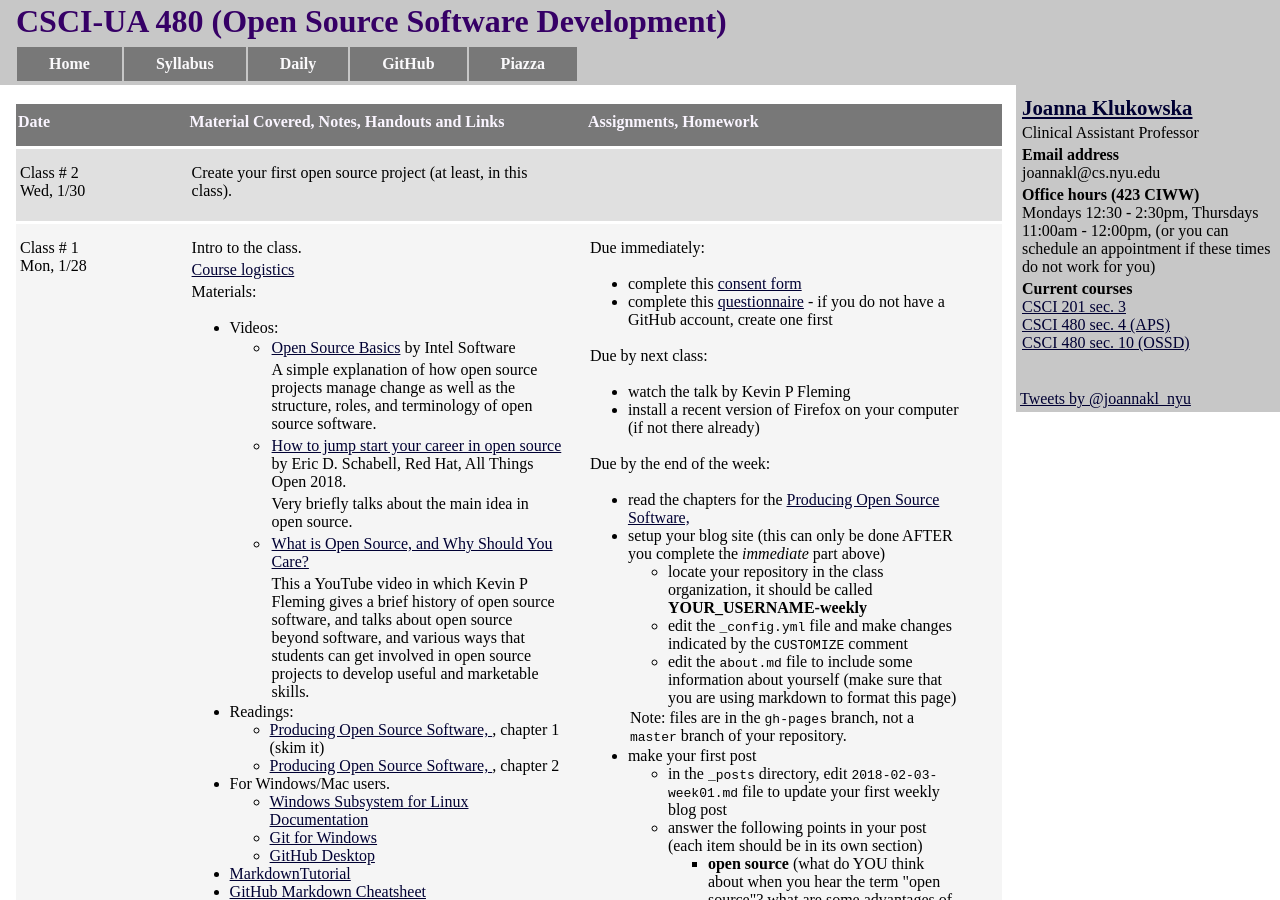
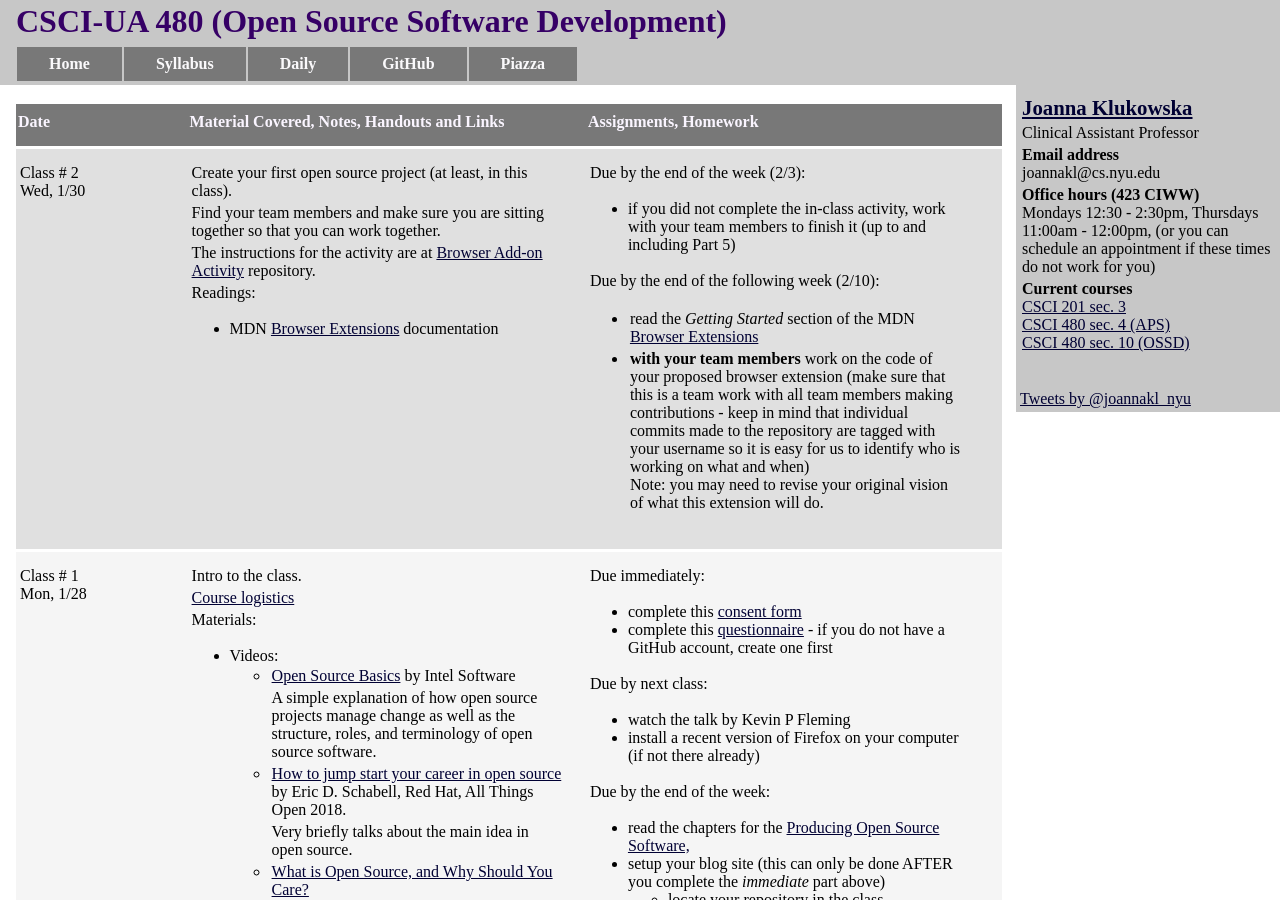
Before and after one commit to joannakl/ossd_s19, a Jekyll site: the page built from daily.html, in a window 1280 px wide and 900 px high. Built offline with Jekyll 4.4.1, drawn with Linux system fonts in a browser that asks for light colours; comment, search, counter and statistics services are not loaded.

Commit message:
update for activity1

```diff
--- a/_includes/daily/02.markdown
+++ b/_includes/daily/02.markdown
@@ -16,10 +16,11 @@ Wed, 1/30
 
 Create your first open source project (at least, in this class).
 
-<!--
+
 
 Find your team members and make sure you are sitting together so that
 you can work together.
+
 
 The instructions for the activity are at [Browser Add-on Activity](https://github.com/joannakl/ossd_materials/blob/master/activities/browser_add-on_activity.md) repository.
 
@@ -28,8 +29,6 @@ Readings:
 - MDN [Browser Extensions](https://developer.mozilla.org/en-US/docs/Mozilla/Add-ons/WebExtensions) documentation
 
 
--->
-
 
 </p>
 </div>
@@ -37,21 +36,24 @@ Readings:
 <div class="column_assign">
 <p markdown="block">
 
-<!--
 
-Due by the end of the week:
+
+Due by the end of the week (2/3):
 
 - if you did not complete the in-class activity, work with your team members to finish
 it (up to and including Part 5)
 
-Due by the end of the following week:
+Due by the end of the following week (2/10):
 
 - read the _Getting Started_ section of the MDN [Browser Extensions](https://developer.mozilla.org/en-US/docs/Mozilla/Add-ons/WebExtensions)
 
-- with your team members work on the code of your proposed browser extension
-(make sure that this is a team work with all team members making contributions)
+- __with your team members__ work on the code of your proposed browser extension
+(make sure that this is a team work with all team members making contributions -
+keep in mind that individual commits made to the repository are tagged with your
+username so it is easy for us to identify who is working on what and when) <br>
+Note: you may need to revise your original vision of what this extension will do.
 
--->
+
 
 </p>
 </div>
--- a/daily.html
+++ b/daily.html
@@ -28,7 +28,7 @@ days:
 #    - "25"
 #    - "26"
 #    - "27"
-#s    - "28"
+#    - "28"
 
 ---
 
```
